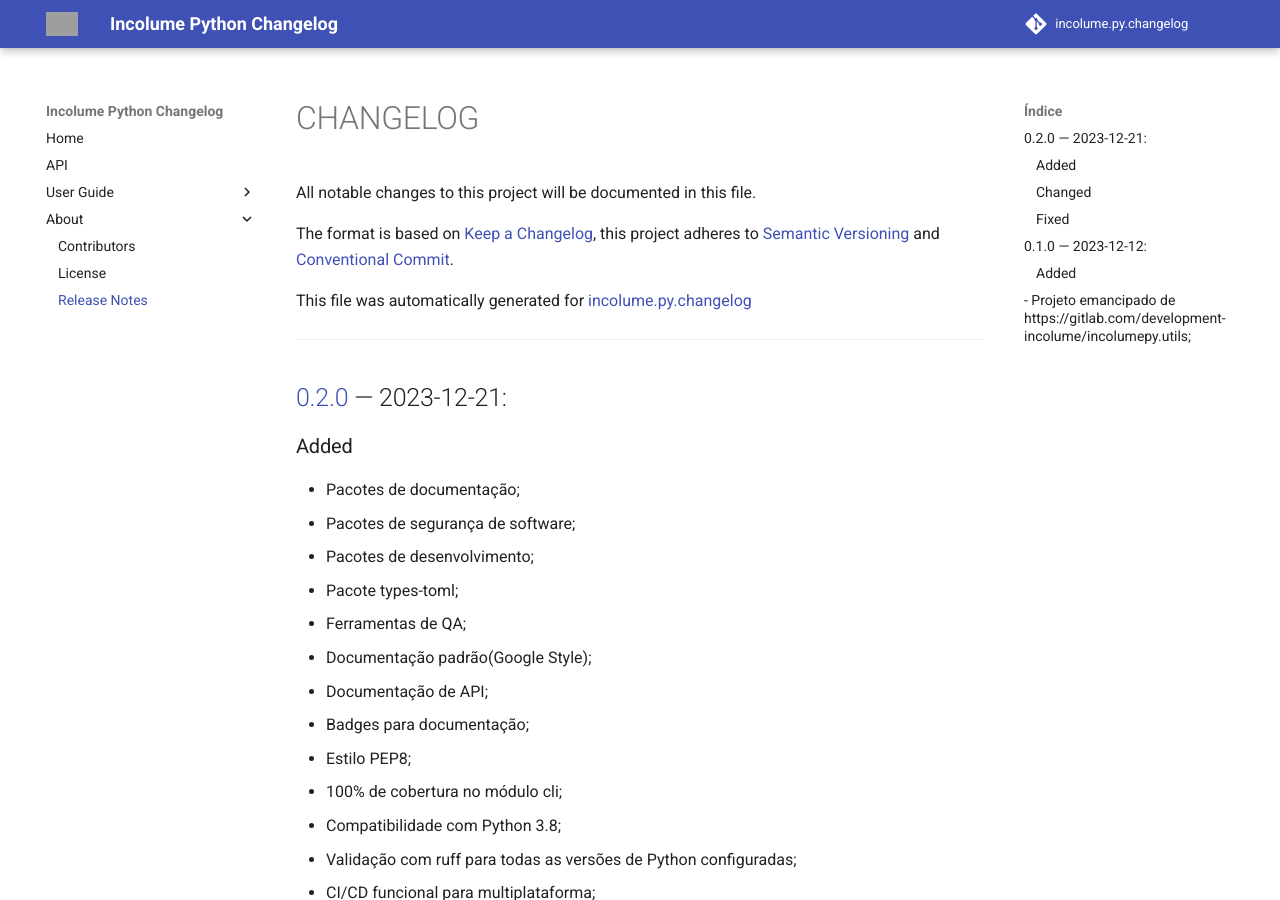
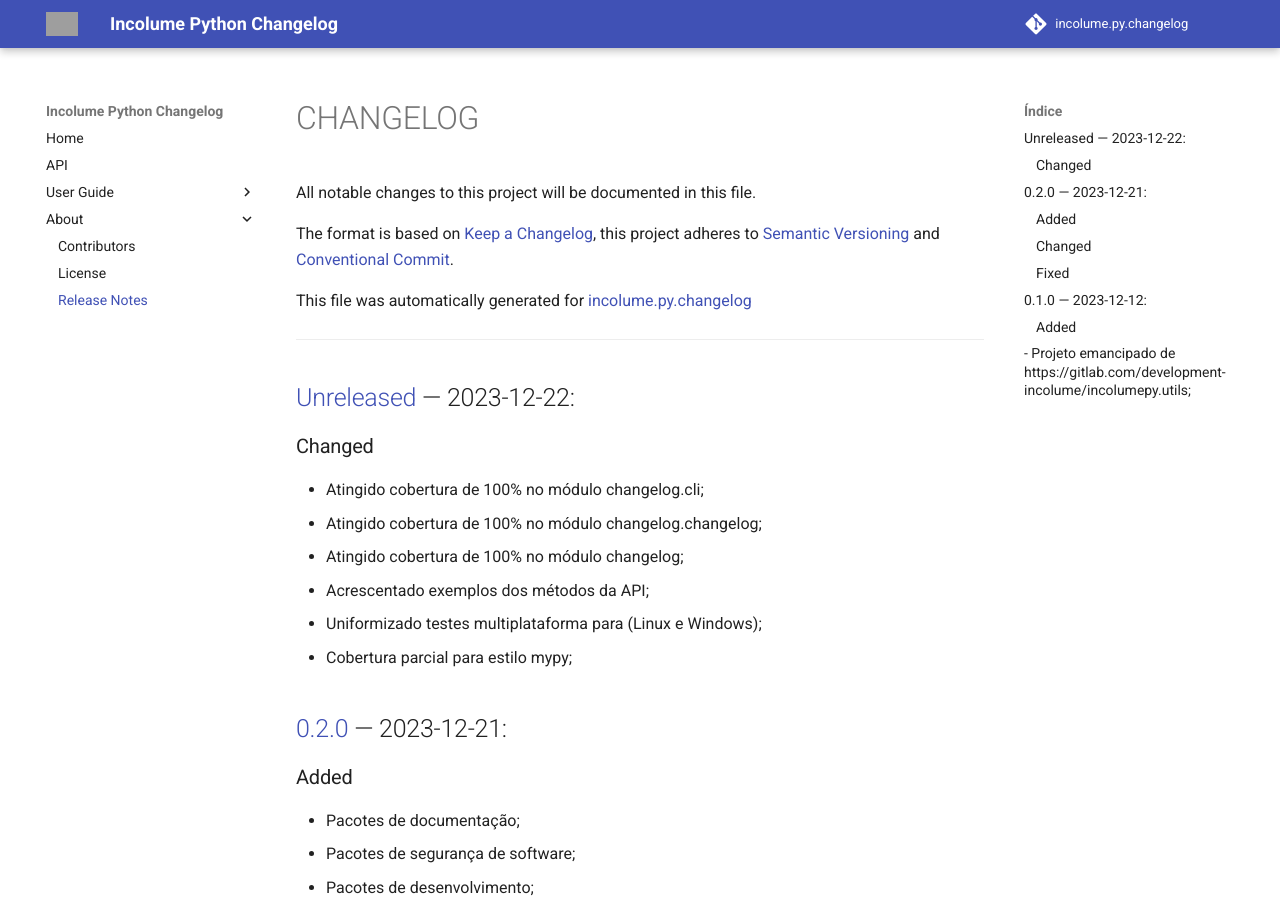
Before and after one commit to development-incolume/incolume.py.changelog, an MkDocs documentation site: the page built from docs/about/CHANGELOG.md, in a window 1280 px wide and 900 px high. Built offline with MkDocs 1.6.1 and Material for MkDocs 9.7.7, drawn with Linux system fonts in a browser that asks for light colours; comment, search, counter and statistics services are not loaded; grey boxes are pictures that could not be loaded.

```diff
--- a/docs/about/CHANGELOG.md
+++ b/docs/about/CHANGELOG.md
@@ -5,10 +5,19 @@
 
 The format is based on [Keep a Changelog](https://keepachangelog.com/en/1.0.0/), this project adheres to [Semantic Versioning](https://semver.org/spec/v2.0.0.html) and [Conventional Commit](https://www.conventionalcommits.org/pt-br/v1.0.0/).
 
-This file was automatically generated for [incolume.py.changelog](https://github.com/development-incolume/incolume.py.changelog/-/tree/0.2.0)
+This file was automatically generated for [incolume.py.changelog](https://github.com/development-incolume/incolume.py.changelog/-/tree/0.3.0a1)
 
 ---
 
+
+## [Unreleased]	 &#8212; 	2023-12-22:
+### Changed
+  - Atingido cobertura de 100% no módulo changelog.cli;
+  - Atingido cobertura de 100% no módulo changelog.changelog;
+  - Atingido cobertura de 100% no módulo changelog;
+  - Acrescentado exemplos dos métodos da API;
+  - Uniformizado testes multiplataforma para (Linux e Windows);
+  - Cobertura parcial para estilo mypy;
 
 ## [0.2.0]	 &#8212; 	2023-12-21:
 ### Added
@@ -44,3 +53,4 @@
 ---
 
 [0.2.0]: https://github.com/development-incolume/incolume.py.changelog/compare/0.1.0...0.2.0
+[Unreleased]: https://github.com/development-incolume/incolume.py.changelog/compare/0.2.0...Unreleased
```
Also changed, not shown: 1 other file.
